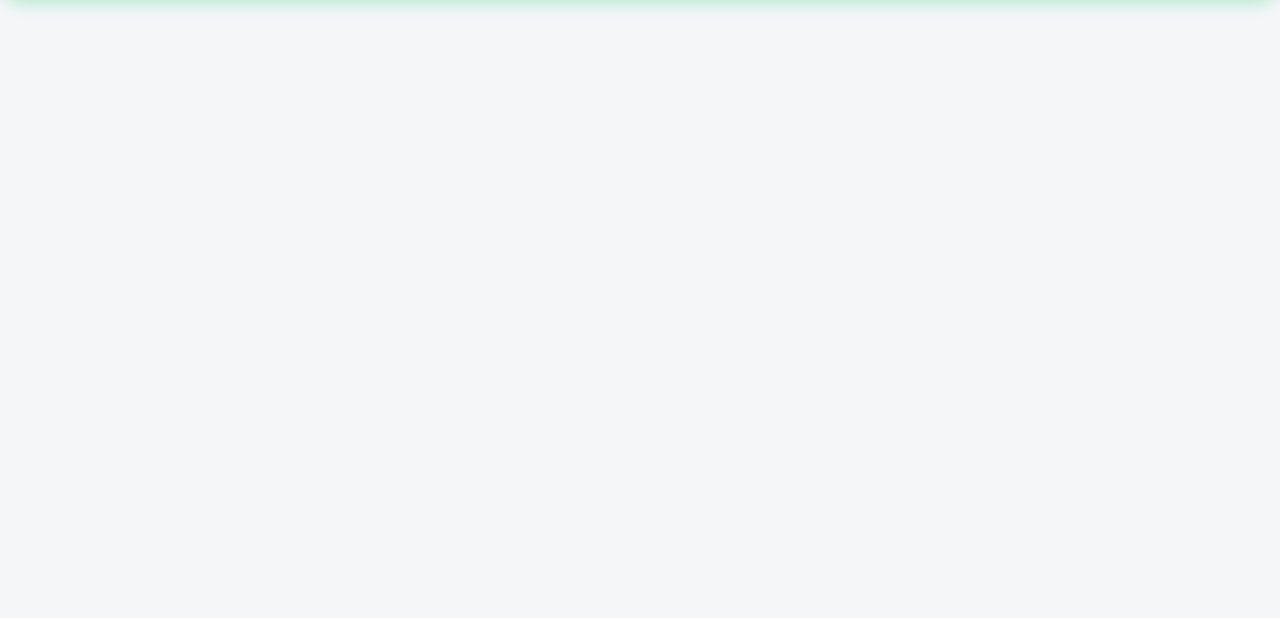
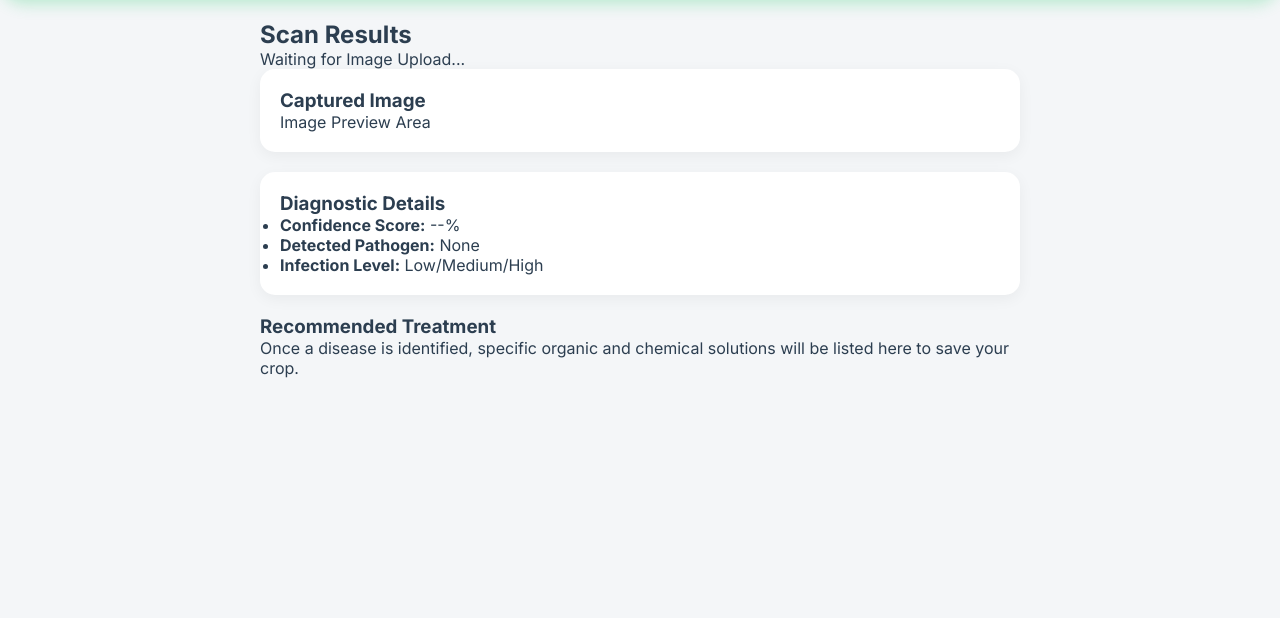
Before and after one commit to vvce25cse0601-sys/ai-diseases-early-detection-system-, a Python web app: template templates/base.html in a window 1280 px wide. Shown: the part 79-697 px from the top of the page. Run offline with Jinja, Linux system fonts and the light colour scheme; the template is opened without the code that fills it, so the values that code supplies are empty.

Commit message:
Updated base.html with detection layout

```diff
--- a/templates/base.html
+++ b/templates/base.html
@@ -15,7 +15,37 @@
     </div>
 
     <div class="container">
-        {% block content %}{% endblock %}
+        <div class="main-content">
+    <div class="result-card">
+        <h2>Scan Results</h2>
+        <div id="ai-prediction" class="prediction-box">
+            <p>Waiting for Image Upload...</p>
+        </div>
+    </div>
+
+    <div class="dashboard-grid">
+        <div class="card">
+            <h3>Captured Image</h3>
+            <div class="image-placeholder">
+                <p>Image Preview Area</p>
+            </div>
+        </div>
+
+        <div class="card">
+            <h3>Diagnostic Details</h3>
+            <ul>
+                <li><strong>Confidence Score:</strong> --%</li>
+                <li><strong>Detected Pathogen:</strong> None</li>
+                <li><strong>Infection Level:</strong> Low/Medium/High</li>
+            </ul>
+        </div>
+    </div>
+
+    <div class="action-card">
+        <h3>Recommended Treatment</h3>
+        <p>Once a disease is identified, specific organic and chemical solutions will be listed here to save your crop.</p>
+    </div>
+</div>
     </div>
 
     <div class="bottom-nav">
```
Also changed, not shown: app.py (+22 -0 lines).
